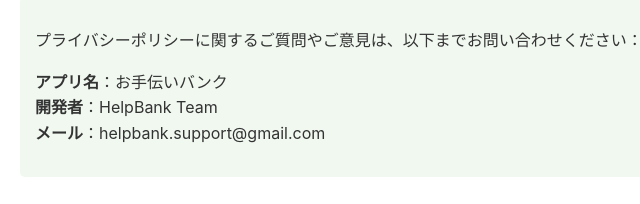
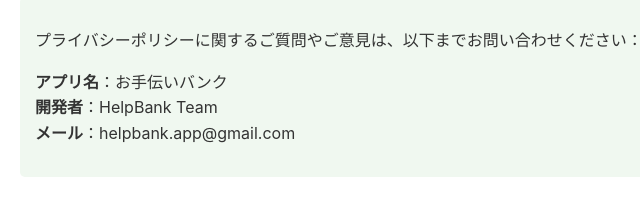
Before and after one commit to HinataYamakri/helpbank-privacy, a website: page index.html in a window 1280 px wide. Shown: the part 2304-2508 px from the top of the page, 250-890 px from the left. Drawn offline with Linux system fonts and the light colour scheme.

Commit message:
Update contact email to helpbank.app@gmail.com

```diff
--- a/index.html
+++ b/index.html
@@ -125,7 +125,7 @@
             <p>プライバシーポリシーに関するご質問やご意見は、以下までお問い合わせください：</p>
             <p><strong>アプリ名</strong>：お手伝いバンク<br>
             <strong>開発者</strong>：HelpBank Team<br>
-            <strong>メール</strong>：helpbank.support@gmail.com</p>
+            <strong>メール</strong>：helpbank.app@gmail.com</p>
         </div>
 
         <h2>11. 同意について</h2>
```
